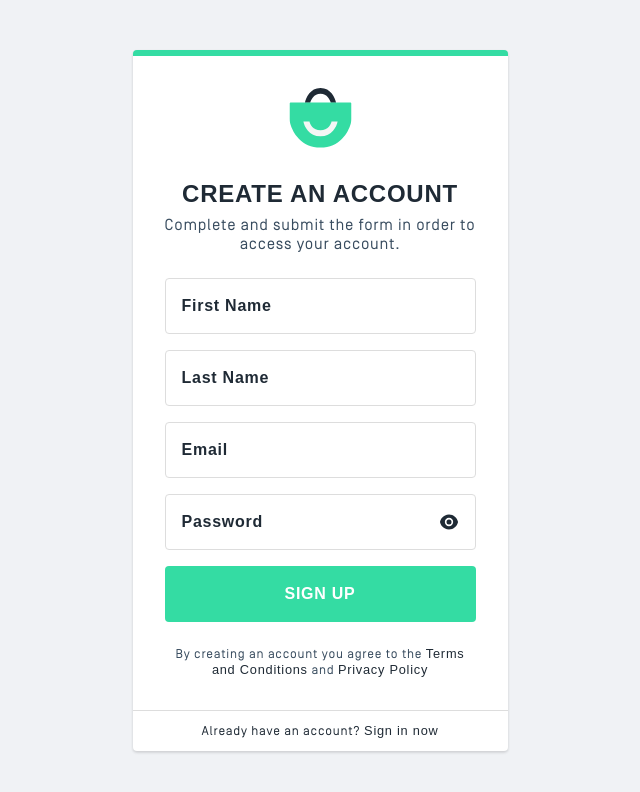
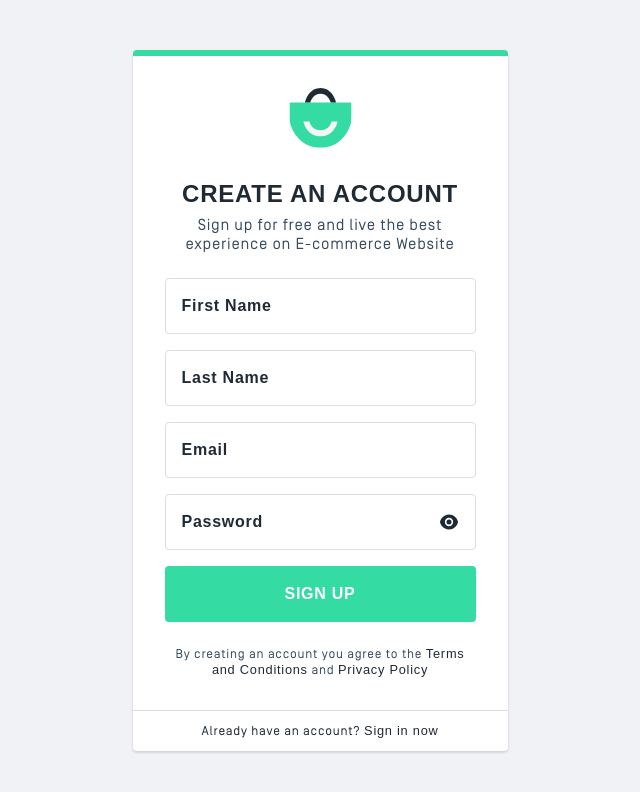
Before and after one commit to andreiv03/user-auth-system, a Next.js app: page /auth/register in a window 1280 px wide. Shown: the top 792 px of the page, without its empty margins (320-960 px from the left). Built offline with nearby package versions, Linux system fonts and the light colour scheme; a web font is replaced by a local one.

Commit message:
Minor changes

```diff
--- a/pages/auth/login.tsx
+++ b/pages/auth/login.tsx
@@ -58,7 +58,7 @@ const Login: NextPage = () => {
         </div>
 
         <h1>Welcome back</h1>
-        <p>Enter your email address and password in order to access your account.</p>
+        <p>Enter your email address and password in order to access your account</p>
 
         <form className={styles.form} onSubmit={handleFormSubmit} noValidate>
           <div className={styles.field}>
--- a/pages/auth/register.tsx
+++ b/pages/auth/register.tsx
@@ -79,7 +79,7 @@ const Register: NextPage = () => {
         </div>
 
         <h1>Create an account</h1>
-        <p>Complete and submit the form in order to access your account.</p>
+        <p>Sign up for free and live the best experience on E-commerce Website</p>
 
         <form className={styles.form} onSubmit={handleFormSubmit} noValidate>
           <div className={styles.field}>
```
